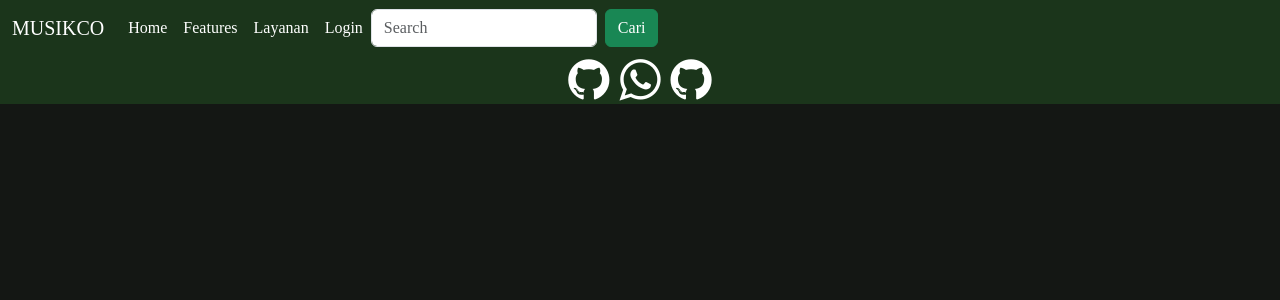
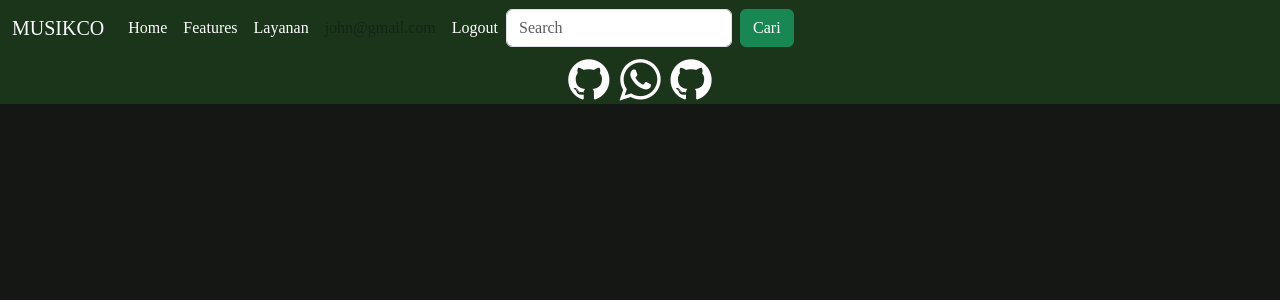
Before and after one commit to Azharmtq/pw2024_tubes_233040126, a PHP site: page /index.php in a window 1280 px wide. Shown: the top 300 px of the page. Run offline with PHP 8.4, Linux system fonts and the light colour scheme; the visitor is signed in with stand-in values (Sample User, id 1).

Commit message:
menambahkan sesion

```diff
--- a/includes/navbar.php
+++ b/includes/navbar.php
@@ -1,3 +1,10 @@
+<?php
+// Periksa apakah pengguna sudah login
+if(isset($_SESSION['user_email'])) {
+    // Jika sudah login, simpan username pengguna dalam variabel
+    $email = $_SESSION['user_email'];
+}
+?>
 <nav class="navbar navbar-expand-lg">
 <div class="container-fluid">
     <a class="navbar-brand" href="#">MUSIKCO</a>
@@ -9,7 +16,15 @@
         <a class="nav-link" href="index.php">Home</a>
         <a class="nav-link" href="">Features</a>
         <a class="nav-link" href="">Layanan</a>
-        <a class="nav-link" href="login.php">Login</a>
+        <?php
+        // Tambahkan logika untuk menampilkan link Logout jika pengguna sudah login
+        if(isset($email)) {
+            echo '<a class="nav-link disabled" href="#">'.$email.'</a>
+                  <a class="nav-link" href="logout.php">Logout</a>';
+        } else { // Jika belum login, tampilkan link Register dan Login
+            echo '<a class="nav-link" href="login.php">Login</a>';
+        }
+        ?>
       </div>
       <form class="indexer d-flex" role="search">
           <input class="form-control me-2 bg-white" type="search" placeholder="Search" aria-label="Search">
--- a/session.php
+++ b/session.php
@@ -13,9 +13,9 @@ function setSessionIfLoggedIn($key, $value) {
 function isLoggedIn() {
     // Anda dapat menentukan logika autentikasi di sini
     // Misalnya, Anda dapat memeriksa apakah ada session 'username' atau tidak
-    return isset($_SESSION['username']);
+    return isset( $_SESSION['user_email']);
 }
 
 // Contoh penggunaan
-setSessionIfLoggedIn('username', 'Guest');
+setSessionIfLoggedIn('user_email', 'john@gmail.com');
 ?>
```
